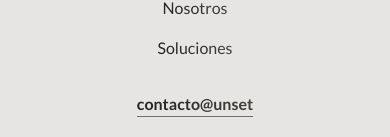
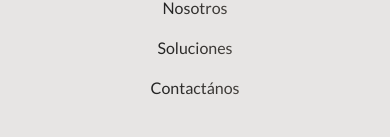
Before and after one commit to saufth/emah-v2, a Next.js app: page / in a window 390 px wide. Shown: the part 4725-4862 px from the top of the page. Built offline with nearby package versions, Linux system fonts and the light colour scheme; no server answers.

Commit message:
Footer nav ajusted

```diff
--- a/src/components/sections/Footer.tsx
+++ b/src/components/sections/Footer.tsx
@@ -28,10 +28,7 @@ export default function Footer () {
           <nav aria-label={navAriaLabel}>
             <ul className='w-full flex flex-col lg:flex-row gap-y-4 lg:gap-x-6 text-center'>
               {NAV_LIST.map((option, key) => (
-                <li
-                  className='last:hidden last:lg:block'
-                  key={key}
-                >
+                <li key={key}>
                   <Link href={option.href} size={SIZES.sm}>
                     {option.children}
                   </Link>
```
